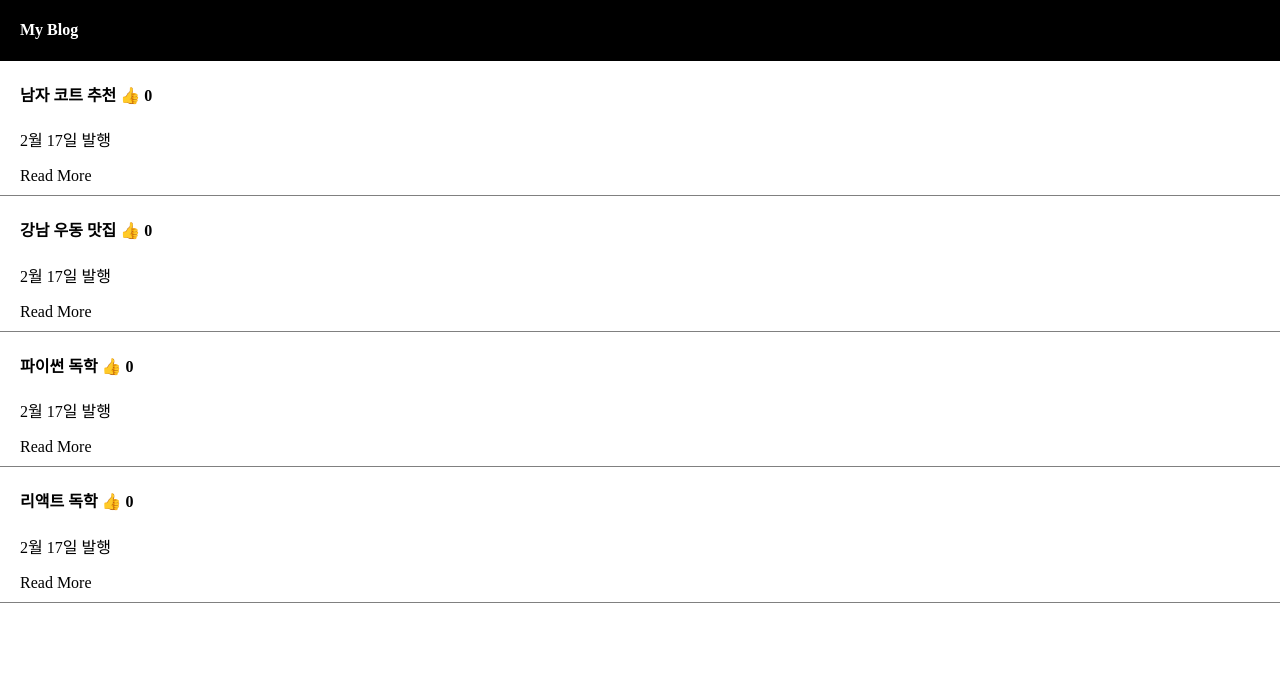
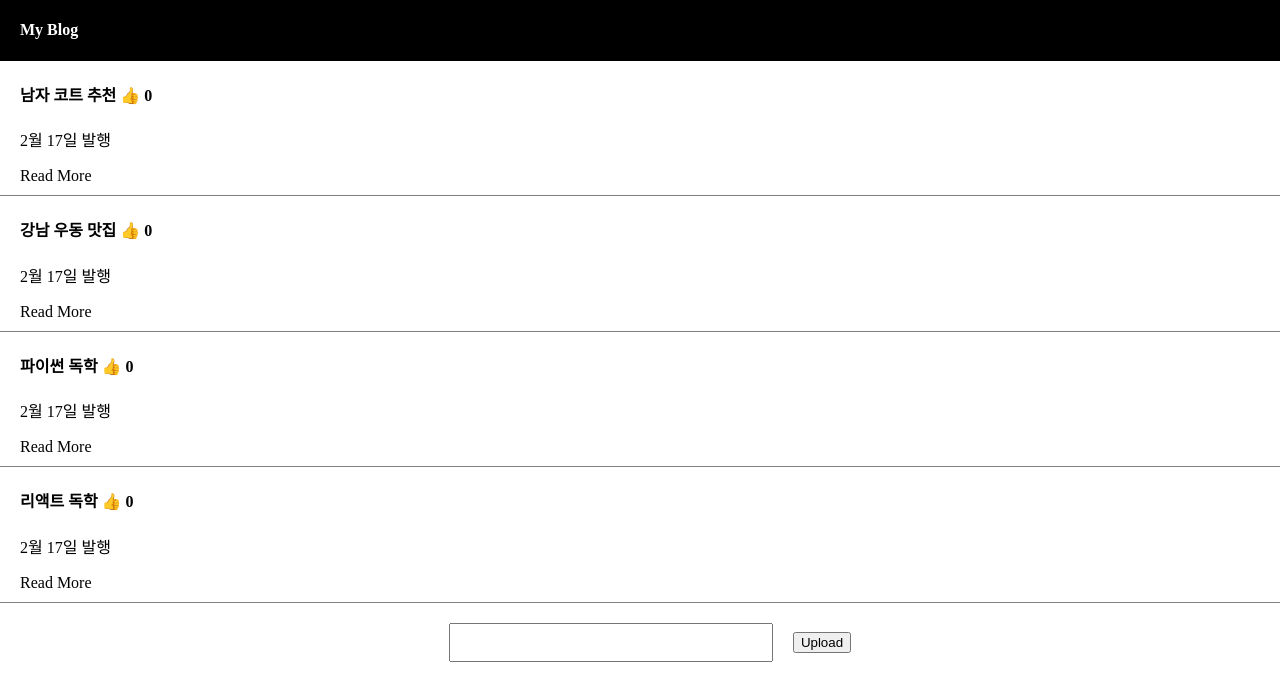
Before and after one commit to dhk10003/coding-apple-blog, a React (Create React App) app: page / in a window 1280 px wide. Shown: the top 692 px of the page. Built offline with nearby package versions, Linux system fonts and the light colour scheme.

Commit message:
Added upload function

```diff
--- a/src/App.js
+++ b/src/App.js
@@ -14,6 +14,8 @@ function App() {
 
   let [modal, setModal] = useState(false);
   let [modalTitleIndex, setModalTitleIndex] = useState(0);
+
+  let [input, setInput] = useState('');
 
 
 
@@ -35,7 +37,7 @@ function App() {
                 setLike(eachLike);
                 }}>👍 {like[i]}</span></h4>
               <p>2월 17일 발행</p>
-              <span onClick={()=>{
+              <span className="readMore" onClick={()=>{
                 setModal(!modal);
                 setModalTitleIndex(i);
               }}>Read More</span>
@@ -44,6 +46,19 @@ function App() {
           )
         })
       }
+      <input type="text" onChange={(e) => {
+        setInput(e.target.value);
+      }} />
+      <button onClick={() => {
+        if(input === '') {
+          return;
+        }
+        let newTitle = [...title];
+        newTitle.unshift(input);
+        setTitle(newTitle);
+        document.querySelector('input').value = '';
+        setInput('');
+      }}>Upload</button>
 
       {modal ? <Modal title={title[modalTitleIndex]}/> : null}
 
--- a/src/App.scss
+++ b/src/App.scss
@@ -21,6 +21,18 @@ body{
         padding-bottom: 10px;
         text-align: left;
         border-bottom: 1px solid gray;
+
+        .readMore {
+            &:hover {
+                cursor: pointer;
+            }
+        }
+    }
+
+    input {
+        padding: 10px;
+        margin: 20px;
+        width: 300px;
     }
 
 }
```
